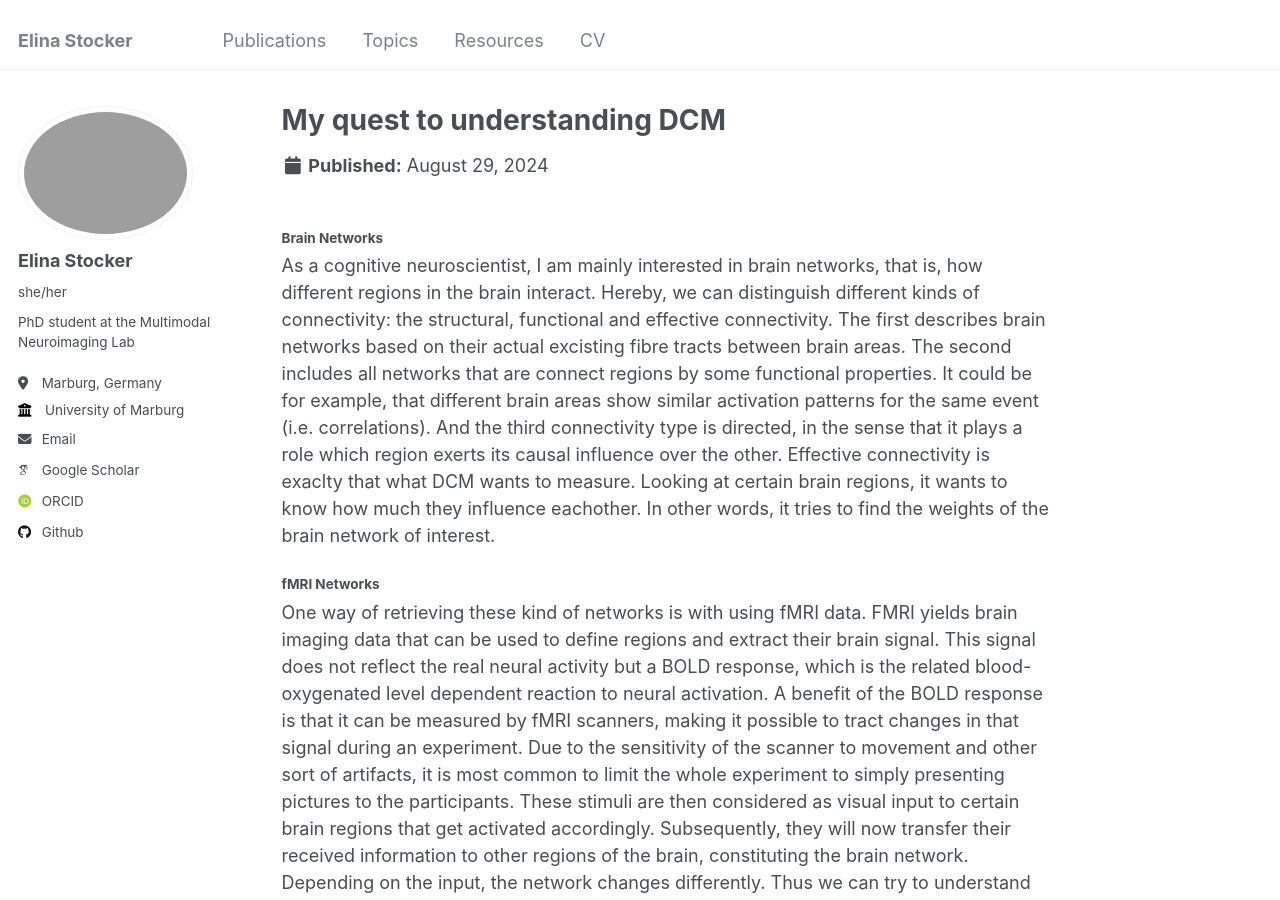
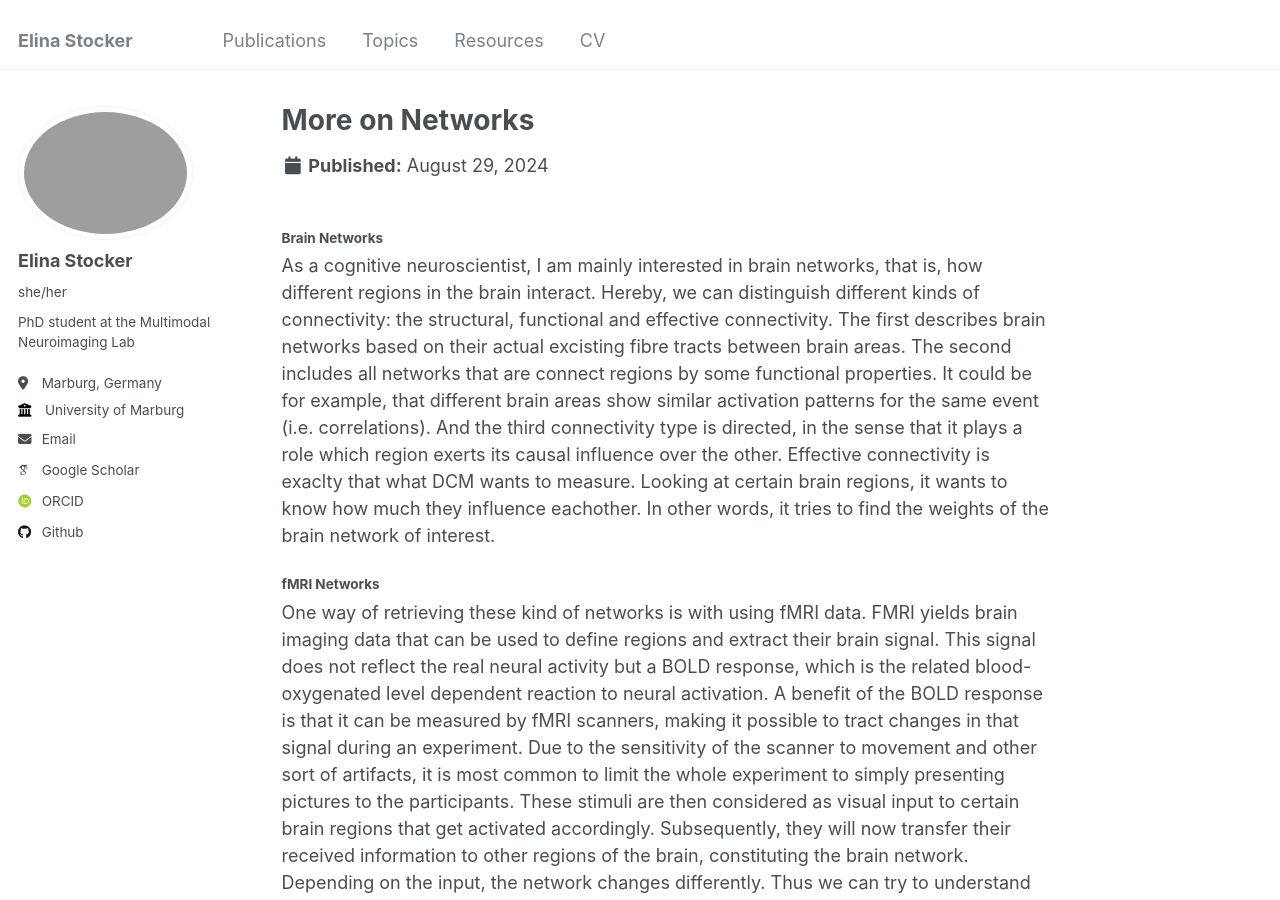
Before and after one commit to juliaelina/elina-stocker, a Jekyll site: the page built from _topics/DCM_part-02.md, in a window 1280 px wide and 900 px high. Built offline with Jekyll 4.4.1, drawn with Linux system fonts in a browser that asks for light colours; some web fonts are replaced.

Commit message:
DCM adjustment

```diff
--- a/_pages/topics.html
+++ b/_pages/topics.html
@@ -5,6 +5,8 @@ permalink: /topics/
 author_profile: true
 ---
 
+My quest to understanding DCM
+
 {% include base_path %}
 
 {% for post in site.topics %}
--- a/_topics/DCM_part-02.md
+++ b/_topics/DCM_part-02.md
@@ -1,6 +1,6 @@
 ---
-title: "My quest to understanding DCM"
-excerpt: "More on Networks<br/><img src='/images/500x300.png'>"
+title: "More on Networks"
+excerpt: "DCM<br/><img src='/images/fMRI.png'>"
 collection: topics
 ---
 
```
Also changed, not shown: _topics/DCM_part-01.md (+2 -2 lines), images/fMRI.jpg (added), images/network.jpg (added), 2 other files.
